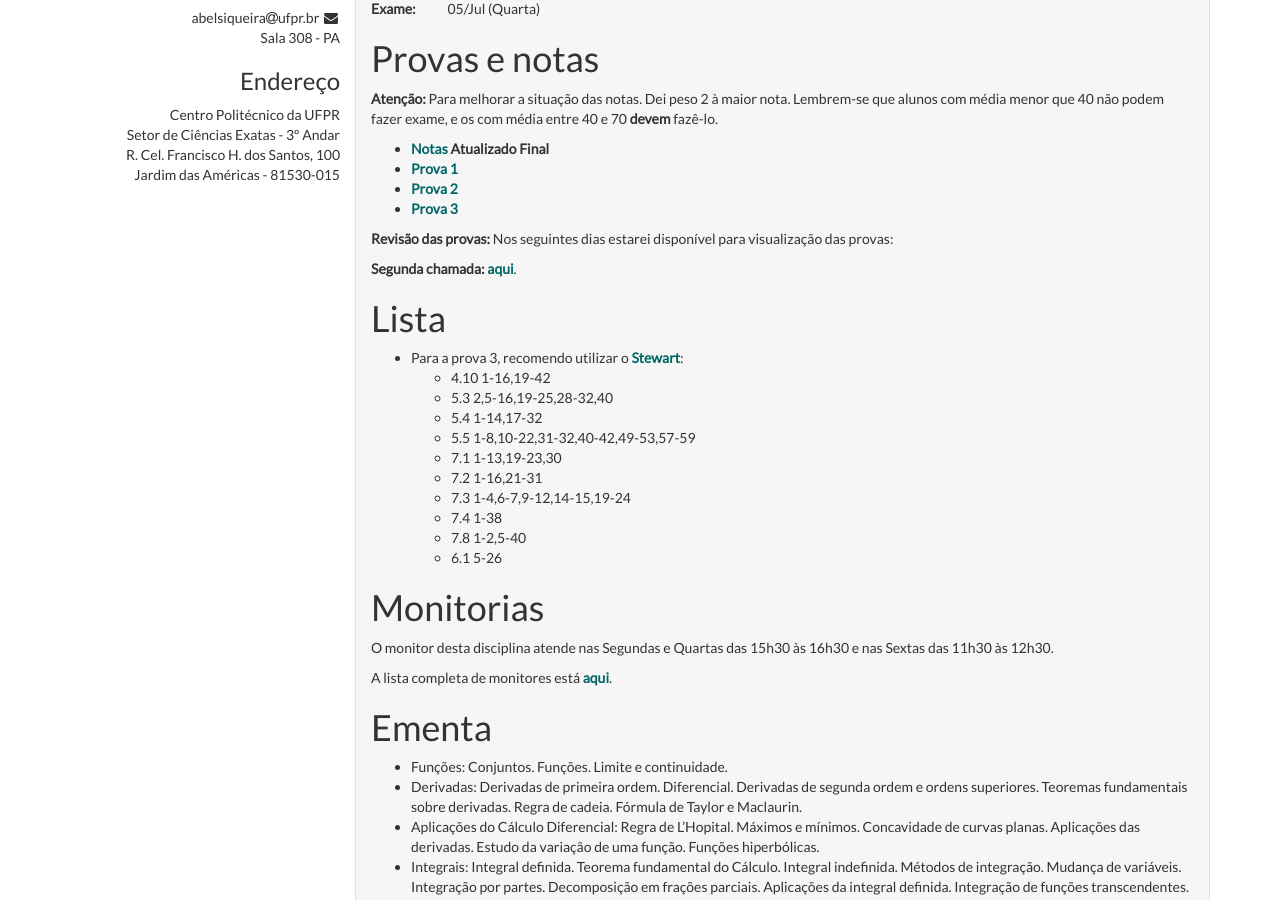
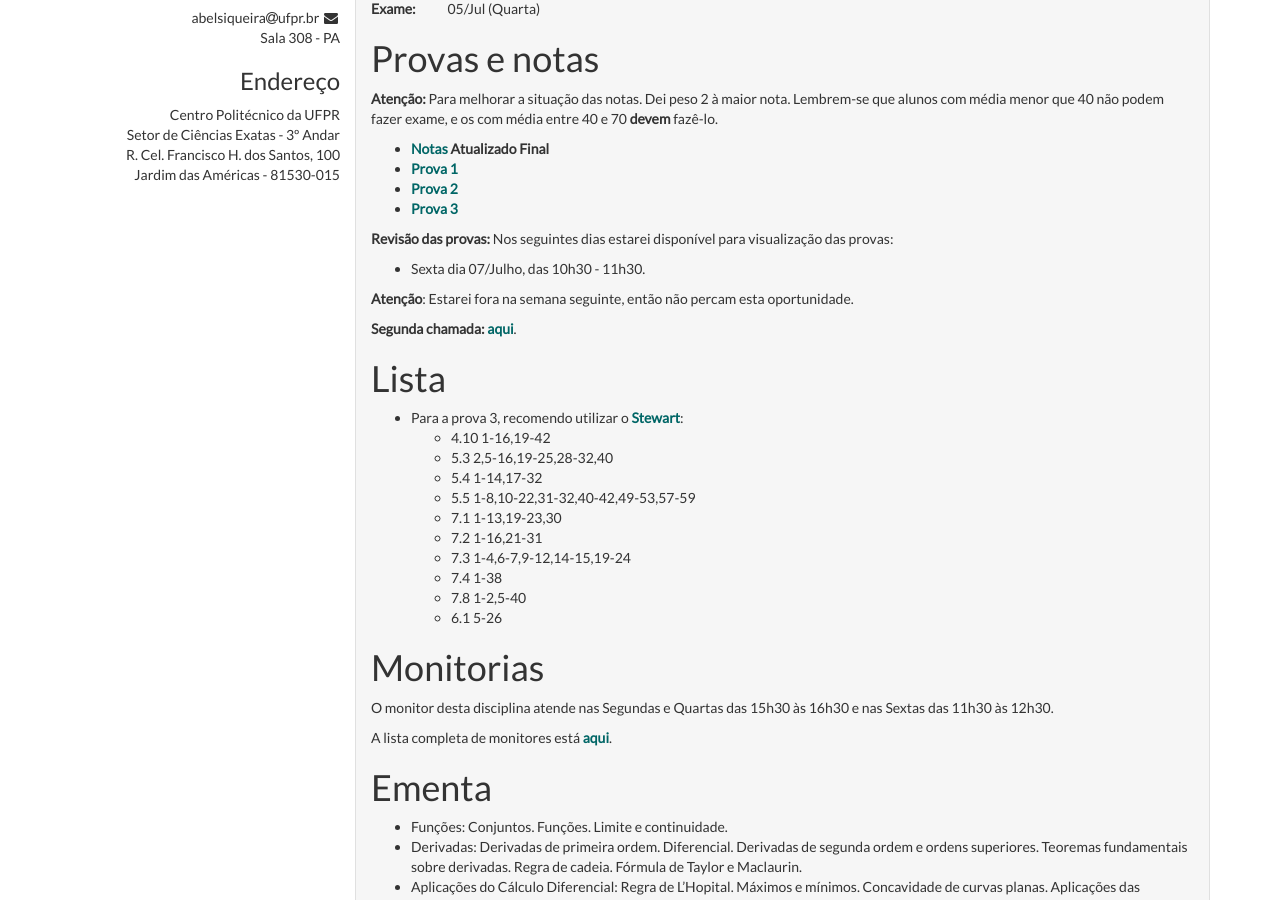
Before and after one commit to abelsiqueira/abelsiqueira.github.io-old, a Jekyll site: the page built from disciplinas/cm201-2017s1.md, in a window 1280 px wide and 900 px high, scrolled down 478 px. Built offline with Jekyll 4.4.1, drawn with Linux system fonts in a browser that asks for light colours; some web fonts are replaced; formulas are drawn with MathJax 3.

Commit message:
cm201 horário de revisão de prova

```diff
--- a/disciplinas/cm201-2017s1.md
+++ b/disciplinas/cm201-2017s1.md
@@ -32,6 +32,10 @@ média entre 40 e 70 **devem** fazê-lo.
 
 **Revisão das provas:** Nos seguintes dias estarei disponível para visualização
 das provas:
+
+- Sexta dia 07/Julho, das 10h30 - 11h30.
+
+**Atenção**: Estarei fora na semana seguinte, então não percam esta oportunidade.
 
 **Segunda chamada:** [aqui](http://www.mat.ufpr.br/departamento/documentos.html).
 
```
